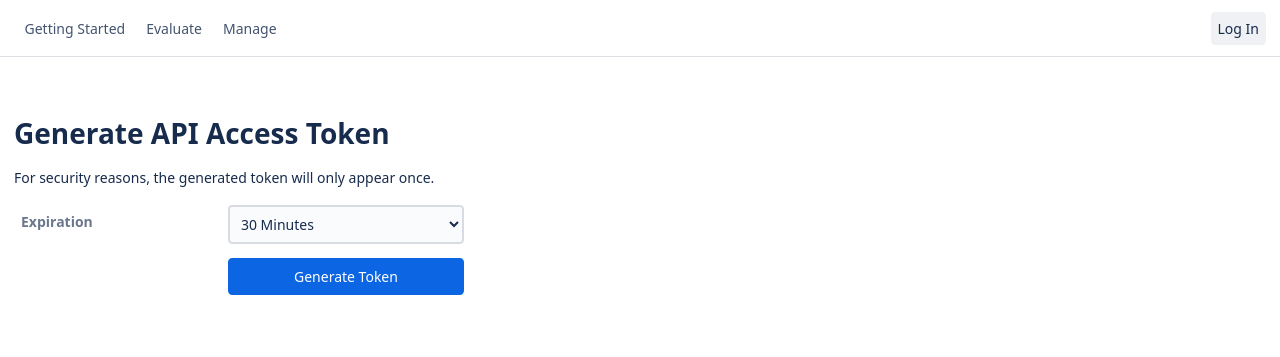
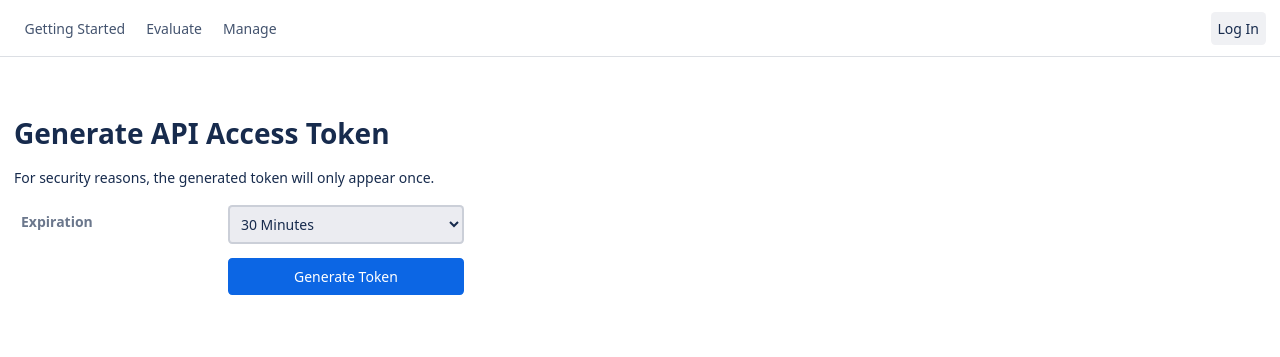
Before and after one commit to mcpcpc/librehtf, a Flask app: template librehtf/templates/auth/token.html in a window 1280 px wide. Shown: the top 357 px of the page. Run offline with Flask 2, Linux system fonts and the light colour scheme; the template is opened without the code that fills it, so the values that code supplies are empty.

Commit message:
Update site.css

```diff
--- a/librehtf/static/site.css
+++ b/librehtf/static/site.css
@@ -28,6 +28,7 @@
         --color-form-label-text: #6B778C;
         --color-form-field-text: #172B4D;
         --color-form-field-background: #FAFBFC;
+        --color-form-select-background: #EBECF1;
 }
 
 * {
@@ -152,7 +153,14 @@ form {
 form input, form select, form textarea {
         border: 2px solid var(--color-border);
         color: var(--color-form-field-text);
+}
+
+form input, form textarea {
         background-color: var(--color-form-field-background);
+}
+
+form select {
+        background-color: var(--color-form-select-background);
 }
 
 form input:focus, form select:focus, form textarea:focus {
```
